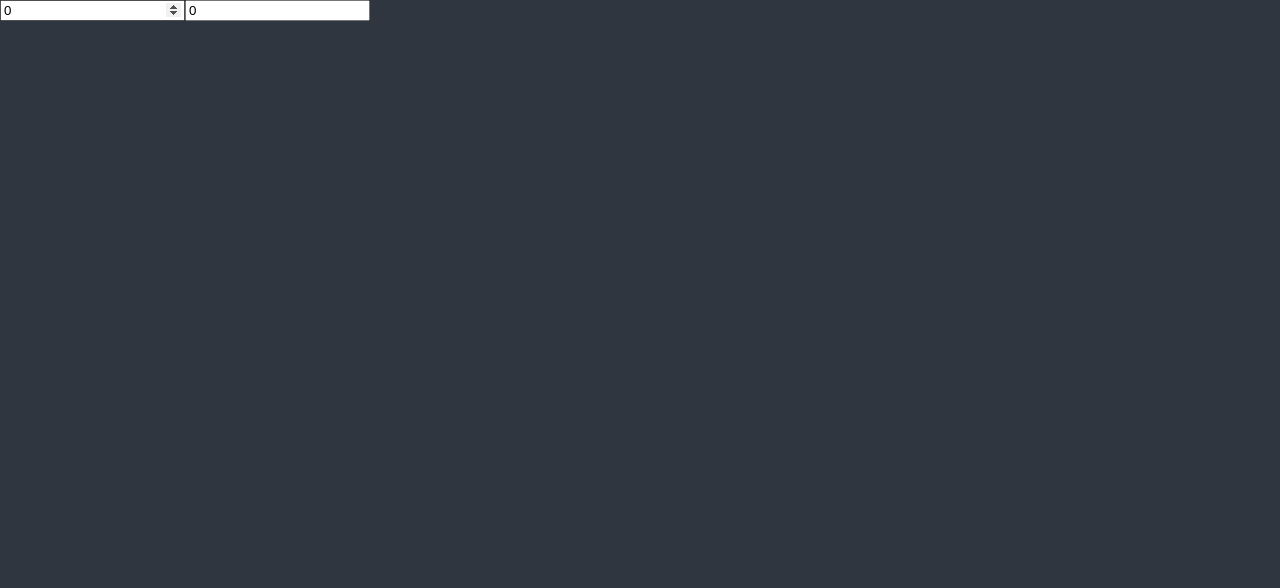
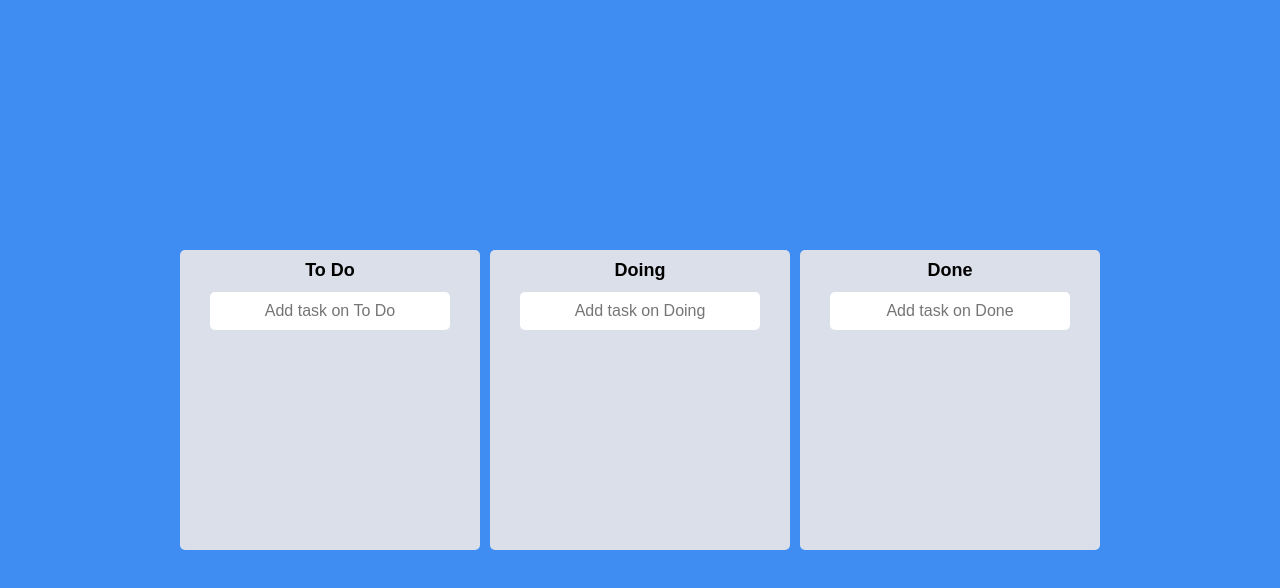
Before and after one commit to arukendev/react-masterclass, a React (Create React App) app: page / in a window 1280 px wide. Shown: the top 588 px of the page. Built offline with nearby package versions, Linux system fonts and the light colour scheme.

Commit message:
to do list with dnd

```diff
--- a/package.json
+++ b/package.json
@@ -15,6 +15,7 @@
     "apexcharts": "^3.35.4",
     "react": "^18.2.0",
     "react-apexcharts": "^1.4.0",
+    "react-beautiful-dnd": "^13.1.0",
     "react-dom": "^18.2.0",
     "react-helmet": "^6.1.0",
     "react-hook-form": "^7.34.0",
@@ -51,6 +52,7 @@
     ]
   },
   "devDependencies": {
+    "@types/react-beautiful-dnd": "^13.1.2",
     "@types/react-helmet": "^6.1.5",
     "@types/react-router-dom": "^5.3.3",
     "@types/styled-components": "^5.1.25"
--- a/src/App.tsx
+++ b/src/App.tsx
@@ -1,32 +1,71 @@
-import React from "react";
-import { useRecoilState, useRecoilValue } from "recoil";
-import { hourSelector, minuteState } from "./atoms";
+import { DragDropContext, DropResult } from "react-beautiful-dnd";
+import { useRecoilState } from "recoil";
+import { toDoState } from "./atoms";
+import styled from "styled-components";
+import Board from "./Components/Board";
+
+const Wrapper = styled.div`
+  display: flex;
+  width: 100%;
+  margin: 0 auto;
+  justify-content: center;
+  align-items: center;
+  height: 100vh;
+`;
+
+const Boards = styled.div`
+  display: flex;
+  justify-content: center;
+  align-items: flex-start;
+  width: 100%;
+  gap: 10px;
+`;
 
 function App() {
-  const [minutes, setMinutes] = useRecoilState(minuteState);
-  const [hours, setHours] = useRecoilState(hourSelector);
-  const onMinutesChange = (event: React.FormEvent<HTMLInputElement>) => {
-    setMinutes(+event.currentTarget.value);
-    // + => string을 number로 변환
-  };
-  const onHoursChange = (event: React.FormEvent<HTMLInputElement>) => {
-    setHours(+event.currentTarget.value);
+  const [toDos, setToDos] = useRecoilState(toDoState);
+  const onDragEnd = (info: DropResult) => {
+    console.log(info);
+    const { destination, source } = info;
+    if (!destination) return;
+    if (destination?.droppableId === source.droppableId) {
+      //같은 보드에서 이동
+      setToDos((allBoards) => {
+        const boardCopy = [...allBoards[source.droppableId]];
+        const taskObj = boardCopy[source.index];
+        boardCopy.splice(source.index, 1);
+        boardCopy.splice(destination?.index, 0, taskObj);
+        return {
+          ...allBoards,
+          [source.droppableId]: boardCopy,
+        };
+      });
+    }
+    if (destination.droppableId !== source.droppableId) {
+      //다른 보드로 이동
+      setToDos((allBoards) => {
+        const sourceBoard = [...allBoards[source.droppableId]];
+        const taskObj = sourceBoard[source.index];
+        const destinationBoard = [...allBoards[destination.droppableId]];
+        sourceBoard.splice(source.index, 1);
+        destinationBoard.splice(destination?.index, 0, taskObj);
+        return {
+          ...allBoards,
+          [source.droppableId]: sourceBoard,
+          [destination.droppableId]: destinationBoard,
+        };
+      });
+    }
   };
   return (
-    <div>
-      <input
-        value={minutes}
-        onChange={onMinutesChange}
-        type="number"
-        placeholder="Minutes"
-      />
-      <input
-        value={hours}
-        onChange={onHoursChange}
-        type="number"
-        placeholder="Hours"
-      />
-    </div>
+    <DragDropContext onDragEnd={onDragEnd}>
+      <Wrapper>
+        <Boards>
+          {Object.keys(toDos).map((boardId) => (
+            <Board boardId={boardId} key={boardId} toDos={toDos[boardId]} />
+          ))}
+        </Boards>
+      </Wrapper>
+    </DragDropContext>
   );
 }
 
--- /dev/null
+++ b/src/Components/Board.tsx
@@ -0,0 +1,118 @@
+import { Droppable } from "react-beautiful-dnd";
+import { useForm } from "react-hook-form";
+import { ITodo, toDoState } from "../atoms";
+import styled from "styled-components";
+import DragabbleCard from "./DragabbleCard";
+import { useSetRecoilState } from "recoil";
+
+interface IBoardProps {
+  toDos: ITodo[];
+  boardId: string;
+}
+
+const Wrapper = styled.div`
+  width: 300px;
+  padding-top: 10px;
+  background-color: ${(props) => props.theme.boardColor};
+  border-radius: 5px;
+  min-height: 300px;
+  display: flex;
+  flex-direction: column;
+`;
+
+const Title = styled.h2`
+  text-align: center;
+  font-weight: 600;
+  margin-bottom: 10px;
+  font-size: 18px;
+`;
+
+const Form = styled.form`
+  width: 100%;
+  display: flex;
+  justify-content: center;
+  padding-bottom: 10px;
+  input {
+    font-size: 16px;
+    border: 0;
+    background-color: white;
+    width: 80%;
+    padding: 10px;
+    border-radius: 5px;
+    text-align: center;
+    margin: 0 auto;
+  }
+`;
+
+interface IAreaProps {
+  isDraggingFromThis: boolean;
+  isDraggingOver: boolean;
+}
+
+const Area = styled.div<IAreaProps>`
+  background-color: ${(props) =>
+    props.isDraggingOver
+      ? "#dfe6e9"
+      : props.isDraggingFromThis
+      ? "#b2bec3"
+      : "transparent"};
+  flex-grow: 1;
+  transition: background-color 0.3s ease-in-out;
+  padding: 20px;
+`;
+
+interface IForm {
+  toDo: string;
+}
+
+function Board({ toDos, boardId }: IBoardProps) {
+  const setToDos = useSetRecoilState(toDoState);
+  const { register, setValue, handleSubmit } = useForm<IForm>();
+  const onValid = ({ toDo }: IForm) => {
+    const newToDo = {
+      id: Date.now(),
+      text: toDo,
+    };
+    setToDos((allBoards) => {
+      return {
+        ...allBoards,
+        [boardId]: [newToDo, ...allBoards[boardId]],
+      };
+    });
+    setValue("toDo", "");
+  };
+  return (
+    <Wrapper>
+      <Title>{boardId}</Title>
+      <Form onSubmit={handleSubmit(onValid)}>
+        <input
+          {...register("toDo", { required: true })}
+          type="text"
+          placeholder={`Add task on ${boardId}`}
+        />
+      </Form>
+      <Droppable droppableId={boardId}>
+        {(magic, info) => (
+          <Area
+            isDraggingOver={info.isDraggingOver}
+            isDraggingFromThis={Boolean(info.draggingFromThisWith)}
+            ref={magic.innerRef}
+            {...magic.droppableProps}
+          >
+            {toDos.map((toDo, index) => (
+              <DragabbleCard
+                key={toDo.id}
+                index={index}
+                toDoId={toDo.id}
+                toDoText={toDo.text}
+              />
+            ))}
+            {magic.placeholder}
+          </Area>
+        )}
+      </Droppable>
+    </Wrapper>
+  );
+}
+
+export default Board;
--- /dev/null
+++ b/src/Components/DragabbleCard.tsx
@@ -0,0 +1,38 @@
+import React from "react";
+import styled from "styled-components";
+import { Draggable } from "react-beautiful-dnd";
+
+interface IDragabbleCardProps {
+  toDoId: number;
+  toDoText: string;
+  index: number;
+}
+
+const Card = styled.div<{ isDragging: boolean }>`
+  margin-bottom: 5px;
+  border-radius: 5px;
+  padding: 10px;
+  background-color: ${(props) =>
+    props.isDragging ? "#487eb0" : props.theme.cardColor};
+  box-shadow: ${(props) =>
+    props.isDragging ? "0px 2px 5px rgba(0,0,0,0.05)" : "none"};
+`;
+
+function DragabbleCard({ toDoId, toDoText, index }: IDragabbleCardProps) {
+  return (
+    <Draggable draggableId={toDoId + ""} index={index}>
+      {(magic, snapshot) => (
+        <Card
+          isDragging={snapshot.isDragging}
+          ref={magic.innerRef}
+          {...magic.draggableProps}
+          {...magic.dragHandleProps}
+        >
+          {toDoText}
+        </Card>
+      )}
+    </Draggable>
+  );
+}
+
+export default React.memo(DragabbleCard);
--- a/src/atoms.tsx
+++ b/src/atoms.tsx
@@ -1,18 +1,19 @@
-import { atom, selector } from "recoil";
+import { atom } from "recoil";
 
-export const minuteState = atom({
-  key: "minutes",
-  default: 0,
-});
+export interface ITodo {
+  id: number;
+  text: string;
+}
 
-export const hourSelector = selector<number>({
-  key: "hours",
-  get: ({ get }) => {
-    const minutes = get(minuteState);
-    return minutes / 60;
-  },
-  set: ({ set }, newValue) => {
-    const minutes = Number(newValue) * 60;
-    set(minuteState, minutes);
+interface IToDoState {
+  [key: string]: ITodo[];
+}
+
+export const toDoState = atom<IToDoState>({
+  key: "toDo",
+  default: {
+    "To Do": [],
+    Doing: [],
+    Done: [],
   },
 });
--- a/src/index.tsx
+++ b/src/index.tsx
@@ -1,9 +1,8 @@
-import React from "react";
 import ReactDOM from "react-dom/client";
 import App from "./App";
 import { RecoilRoot } from "recoil";
 import { createGlobalStyle, ThemeProvider } from "styled-components";
-import { darkTheme } from "./theme";
+import { theme } from "./theme";
 
 const GlobalStyle = createGlobalStyle`
   @import url('https://fonts.googleapis.com/css2?family=Source+Sans+Pro:wght@300;400&display=swap');
@@ -64,7 +63,7 @@
     font-weight: 300;
     font-family: 'Source Sans Pro', sans-serif;
     background-color: ${(props) => props.theme.bgColor};
-    color: ${(props) => props.theme.textColor};
+    color: black;
     line-height: 1.2;
   }
   a {
@@ -78,12 +77,10 @@
 );
 
 root.render(
-  <React.StrictMode>
-    <RecoilRoot>
-      <ThemeProvider theme={darkTheme}>
-        <GlobalStyle />
-        <App />
-      </ThemeProvider>
-    </RecoilRoot>
-  </React.StrictMode>
+  <RecoilRoot>
+    <ThemeProvider theme={theme}>
+      <GlobalStyle />
+      <App />
+    </ThemeProvider>
+  </RecoilRoot>
 );
--- a/src/styled.d.ts
+++ b/src/styled.d.ts
@@ -2,9 +2,8 @@
 
 declare module "styled-components" {
   export interface DefaultTheme {
-    textColor: string;
     bgColor: string;
-    accentColor: string;
-    cardBgColor: string;
+    boardColor: string;
+    cardColor: string;
   }
 }
--- a/src/theme.ts
+++ b/src/theme.ts
@@ -1,8 +1,7 @@
 import { DefaultTheme } from "styled-components";
 
-export const darkTheme: DefaultTheme = {
-  bgColor: "#2f3640",
-  textColor: "#f5f6fa",
-  accentColor: "#e1b12c",
-  cardBgColor: "transparent",
+export const theme: DefaultTheme = {
+  bgColor: "#3F8CF2",
+  boardColor: "#DADFE9",
+  cardColor: "white",
 };
```
Also changed, not shown: 1 other file (tests, documents, lock files or other folders).
